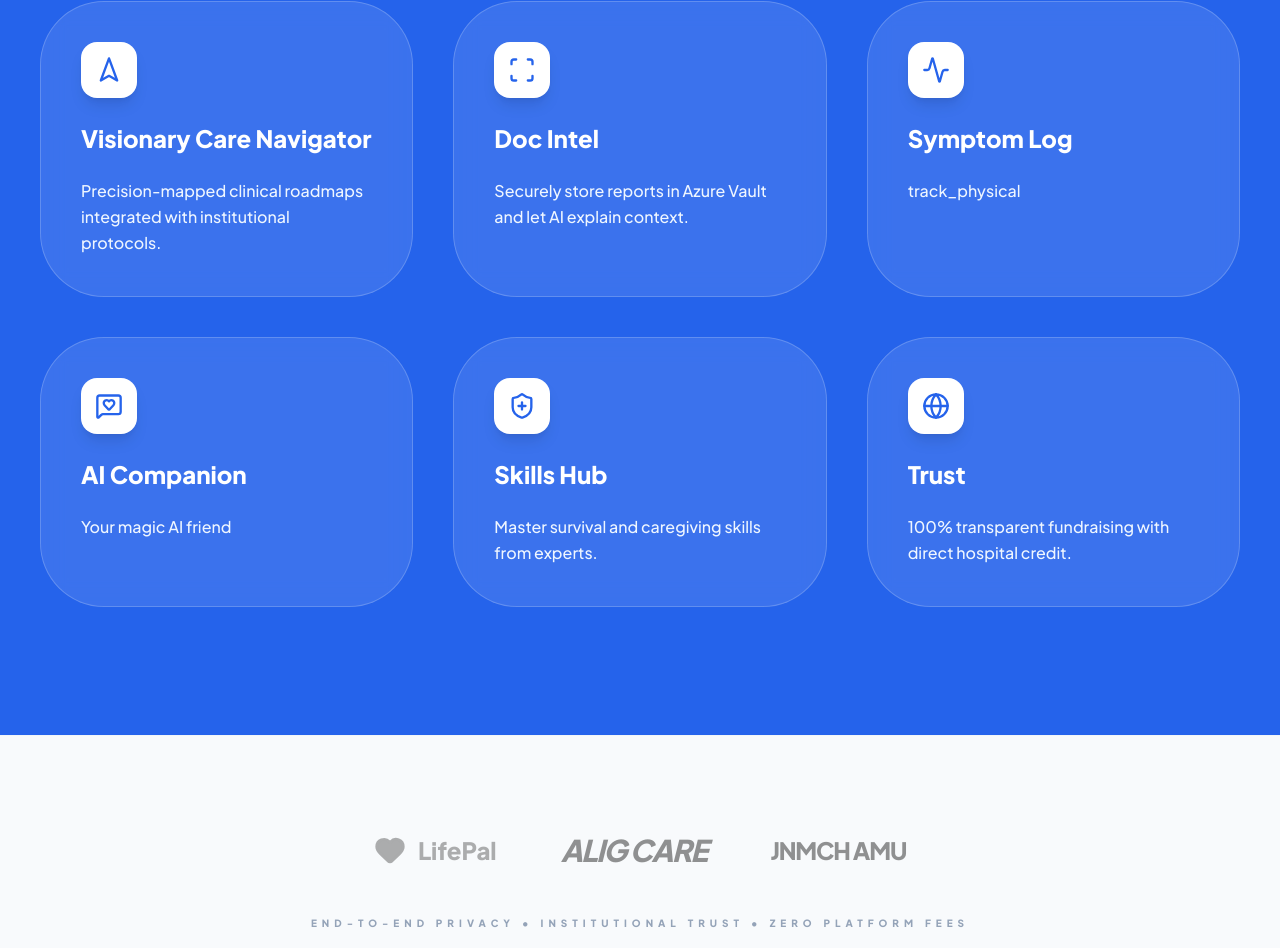
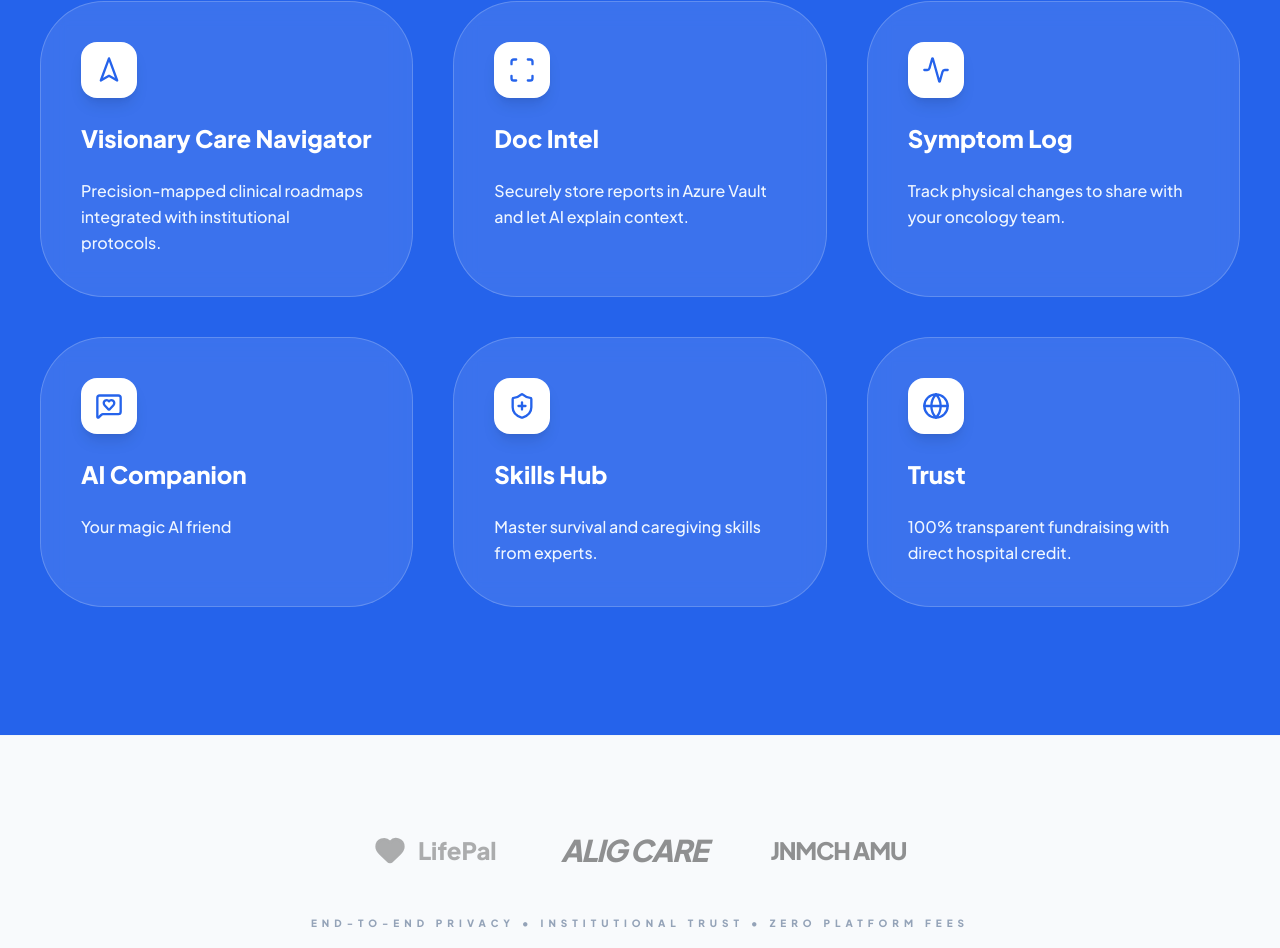
Before and after one commit to sadiapeerzada/LifePal, a React (Vite) app: page /#/ in a window 1280 px wide. Shown: the part 1665-2613 px from the top of the page. Built offline with nearby package versions, Linux system fonts and the light colour scheme.

Commit message:
feat: Update landing page symptom log description
Replaces the generic "track_physical" description with a more specific "symptom_log_sub" for the symptom logging feature on the landing page. This clarifies the purpose of the feature for users.

```diff
--- a/components/LandingPage.tsx
+++ b/components/LandingPage.tsx
@@ -1,4 +1,3 @@
-
 import React from 'react';
 import { Heart, ArrowRight, ShieldCheck, Sparkles, Activity, Scan, Navigation2, CheckCircle2, Zap, ShieldAlert, Users, Globe, MessageSquareHeart, ShieldPlus, PlayCircle } from 'lucide-react';
 import { AppLanguage } from '../types';
@@ -84,7 +83,7 @@ const LandingPage: React.FC<Props> = ({ onStart, currentLang, onSelectLang }) =>
           <div className="grid grid-cols-1 md:grid-cols-3 gap-10">
             <FeatureItem icon={<Navigation2 />} title={t('navigator_header')} desc={t('navigator_sub')} />
             <FeatureItem icon={<Scan />} title={t('doc_intel')} desc={t('doc_intel_sub')} />
-            <FeatureItem icon={<Activity />} title={t('symptom_log')} desc={t('track_physical')} />
+            <FeatureItem icon={<Activity />} title={t('symptom_log')} desc={t('symptom_log_sub')} />
             <FeatureItem icon={<MessageSquareHeart />} title={t('companion')} desc={t('buddy_desc')} />
             <FeatureItem icon={<ShieldPlus />} title={t('skills_hub')} desc="Master survival and caregiving skills from experts." />
             <FeatureItem icon={<Globe />} title={t('trust')} desc="100% transparent fundraising with direct hospital credit." />
```
